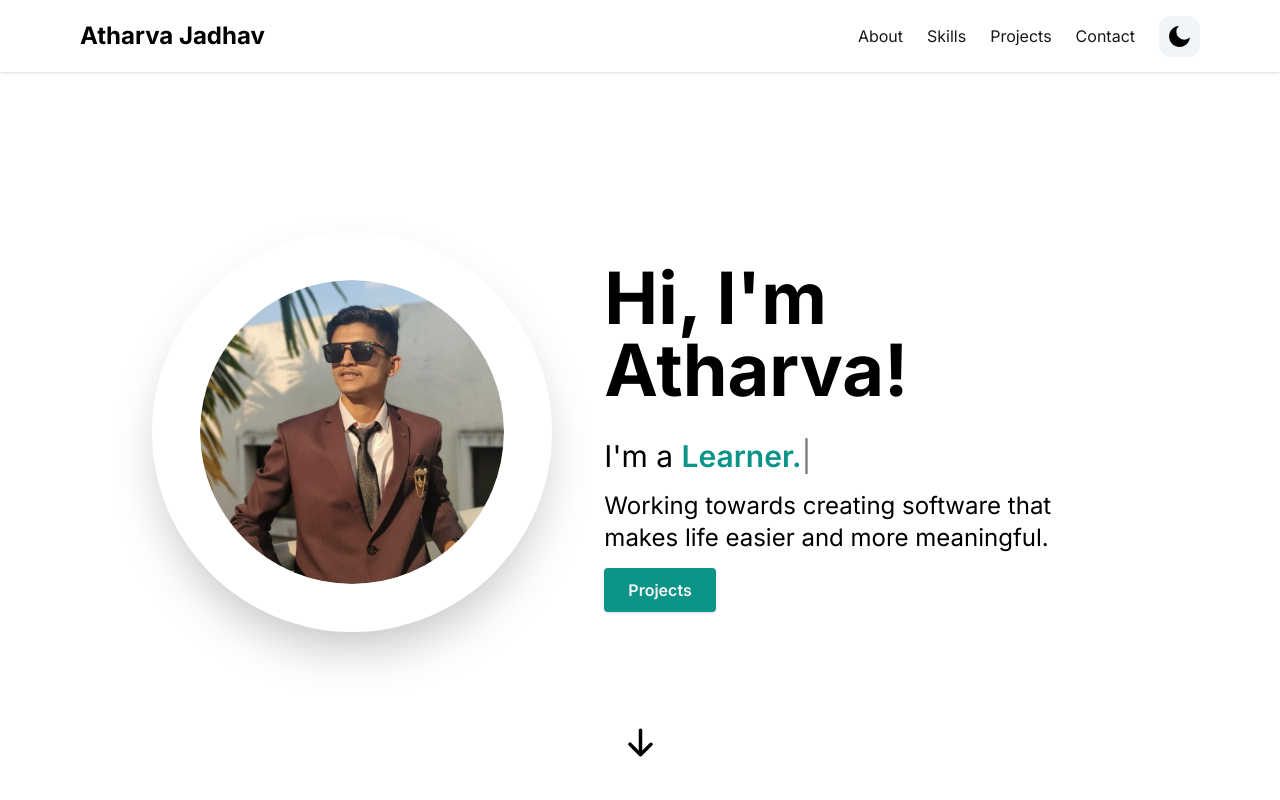
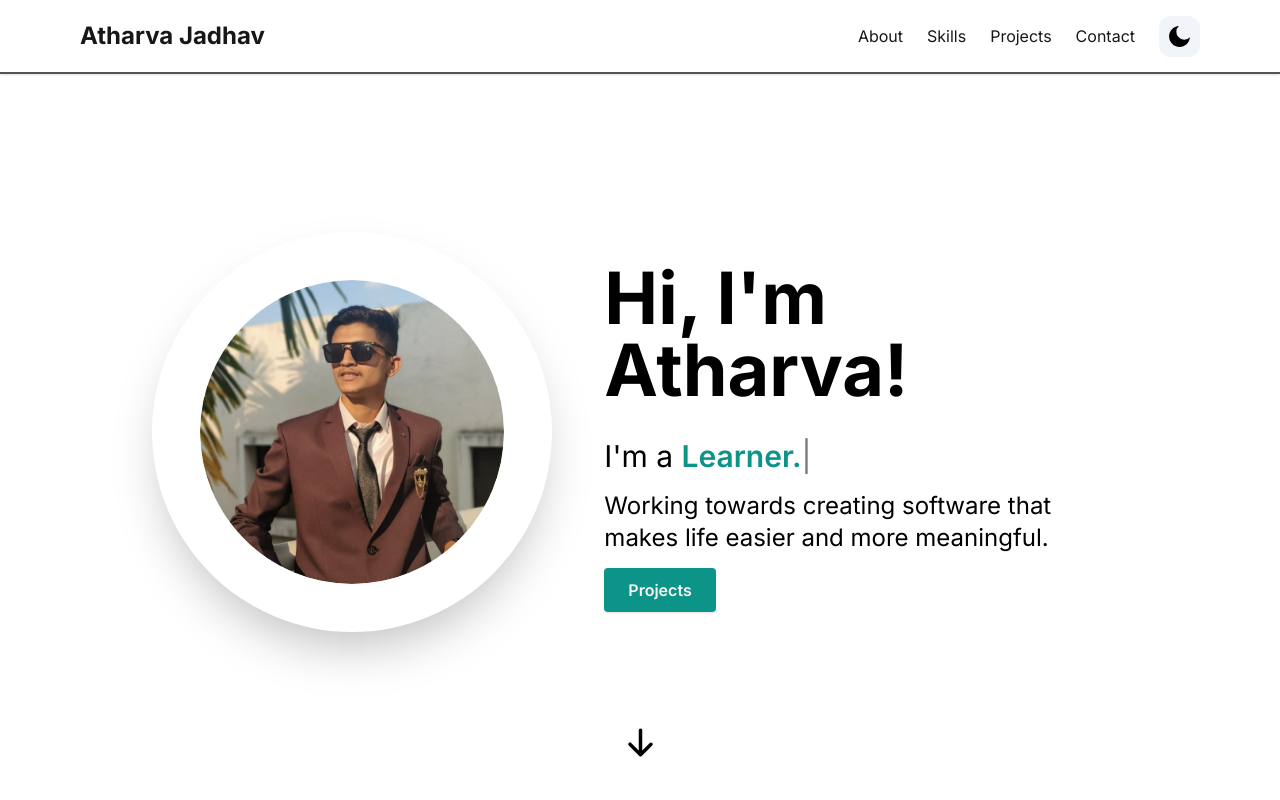
Before and after one commit to atharva-777/Portfolio, a Next.js app: page / in a window 1280 px wide. Shown: the top 800 px of the page. Built offline with nearby package versions, Linux system fonts and the light colour scheme; no server answers.

Commit message:
final changes

```diff
--- a/app/components/Navbar.tsx
+++ b/app/components/Navbar.tsx
@@ -53,7 +53,7 @@ const Navbar = () => {
   const [navbar, setNavbar] = useState(false);
   return (
     <header
-      className="w-full mx-auto  px-4 sm:px-20 fixed top-0 z-50 shadow bg-white dark:bg-stone-900 dark:border-stone-600
+      className="w-full mx-auto  px-4 sm:px-20 fixed top-0 z-50 shadow bg-white  border-b-2 dark:bg-stone-900 border-stone-600
       "
     >
       <div className="justify-between md:items-center md:flex">
@@ -68,7 +68,7 @@ const Navbar = () => {
               duration={500}
             >
               <div className="container flex items-center space-x-2">
-                <h2 className="text-2xl font-bold dark:text-neutral-100 hover:cursor-pointer">
+                <h2 className="text-2xl font-bold text-neutral-900 dark:text-neutral-100 hover:cursor-pointer">
                   Atharva Jadhav
                 </h2>
               </div>
@@ -122,7 +122,7 @@ const Navbar = () => {
                   onClick={() => setTheme("dark")}
                   className="bg-slate-100 p-2 rounded-xl"
                 >
-                  <RiMoonFill size={25} />
+                  <RiMoonFill size={25} color="black"/>
                 </button>
               )}
             </div>
--- a/app/components/Project.tsx
+++ b/app/components/Project.tsx
@@ -68,7 +68,7 @@ const Project = () => {
                       <h1 className="text-4xl font-bold mb-6">
                         {project.name}
                       </h1>
-                      <p className="text-xl leading-7 mb-4 text-neutral-950  dark:text-neutral-500">
+                      <p className="text-xl leading-7 mb-4 text-neutral-500  dark:text-neutral-500">
                         {project.description}
                       </p>
                       <div className="flex flex-row align-bottom space-x-4">
--- a/app/globals.css
+++ b/app/globals.css
@@ -5,3 +5,15 @@
 /* #img {
     -webkit-mask:url(../public/assets/profile.png) center/contain no-repeat;
 } */
+
+/* body{
+    --tw-bg-opacity: 1;
+    background-color: rgb(255 255 255 / var(--tw-bg-opacity));
+} */
+
+@media (prefers-color-scheme: dark) {
+    .dark\:bg-stone-900 {
+        --tw-bg-opacity: 1;
+        background-color: rgb(28 25 23 / var(--tw-bg-opacity));
+    }
+}
```
